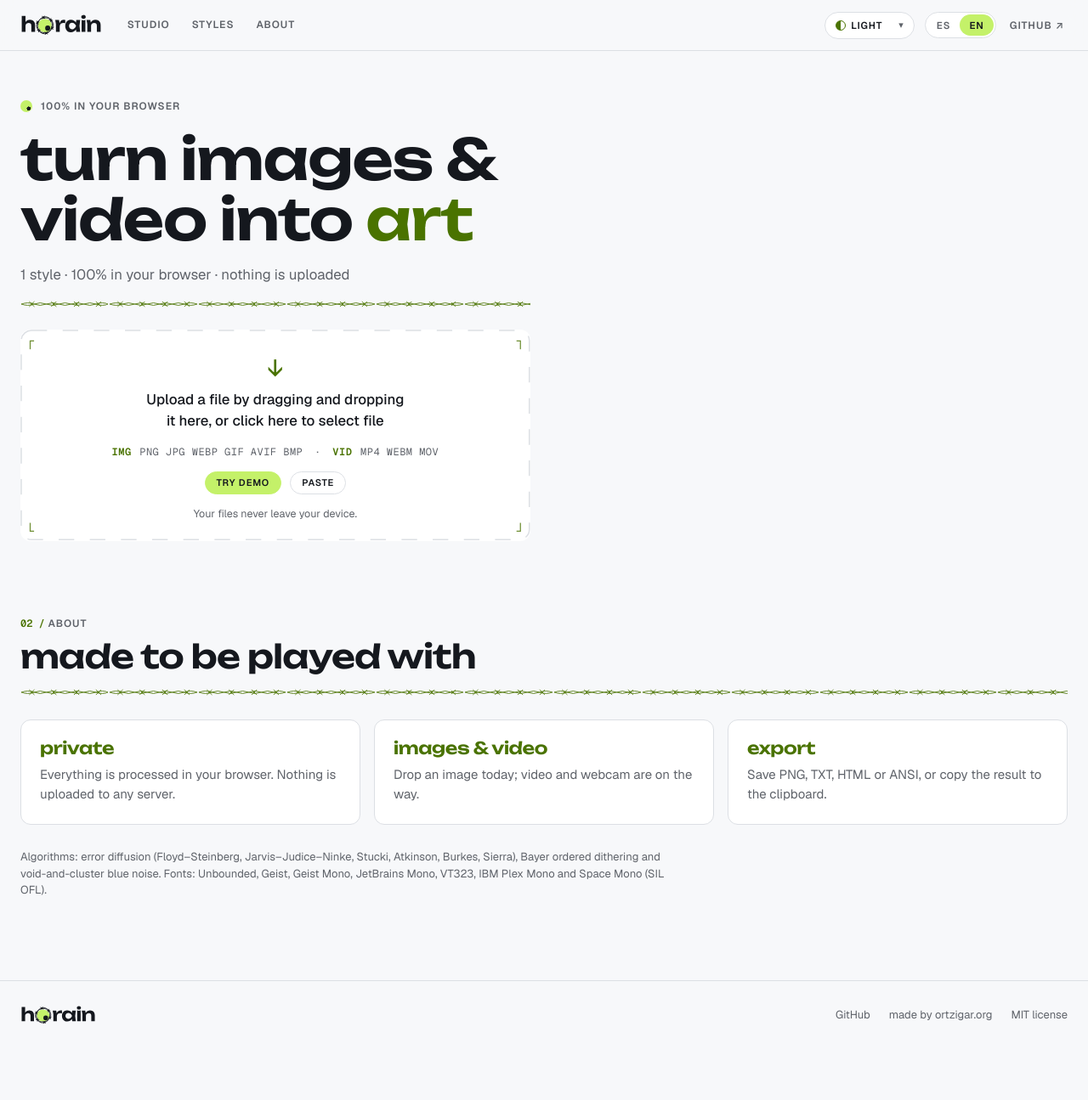
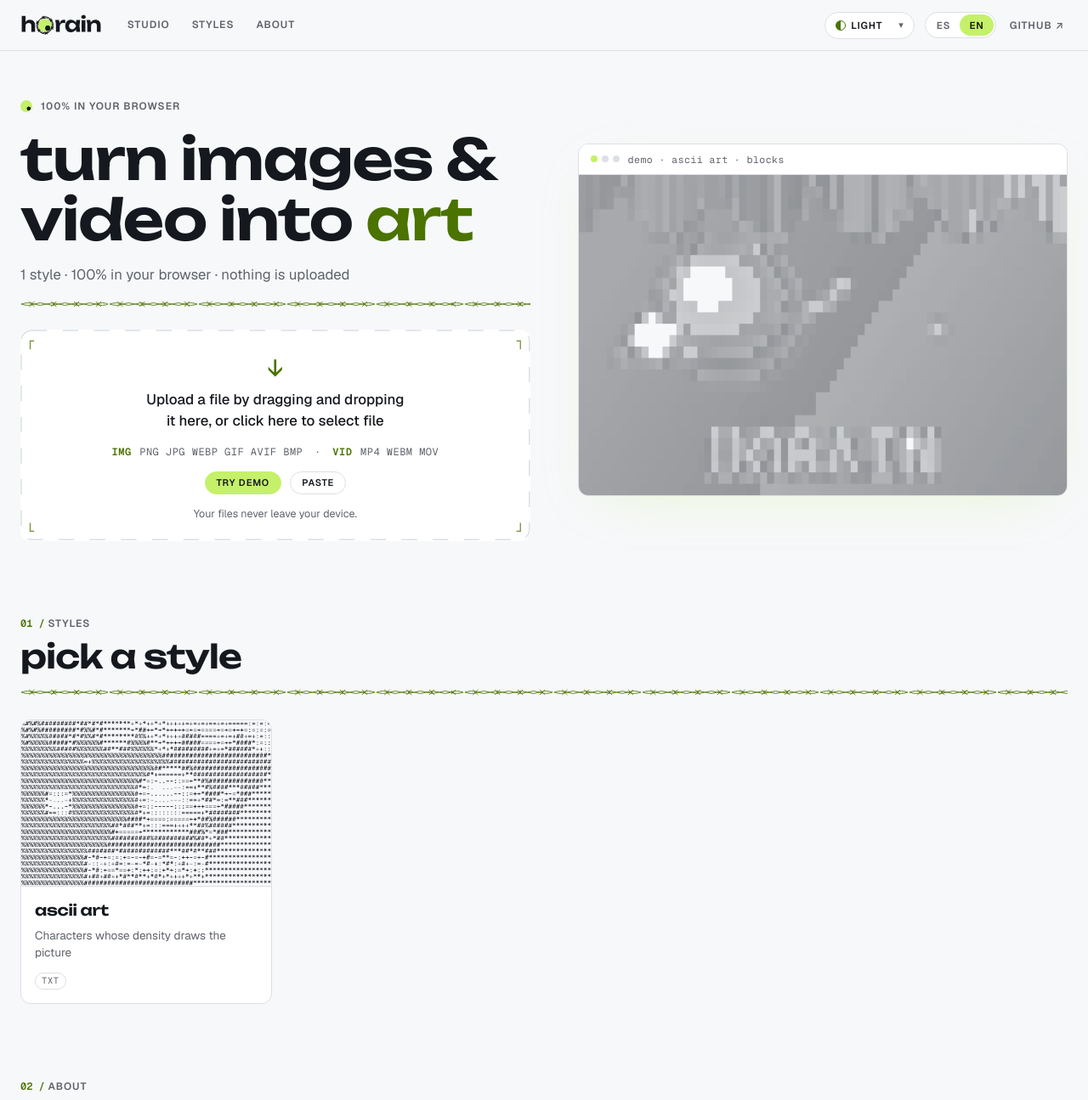
Before and after one commit to ortzigaraio/Dither-art, a plain HTML site: page index.html in a window 1280 px wide. Shown: the top 1295 px of the page at 85% size. Before the commit the page ends 1235 px from the top, so only its background shows below. Drawn offline with Linux system fonts and the light colour scheme.

Commit message:
feat(app): wire studio, live hero demo and mode gallery
The studio ties store, controls, pipeline and exports together (draft quality while dragging, automatic quality drop, zoom-linked preview scale). The home hero runs the real engine on the demo source and the gallery renders lazy thumbnails.

```diff
--- a/css/components.css
+++ b/css/components.css
@@ -798,7 +798,7 @@ body.is-dragging .drop-overlay { display: flex; }
    ============================================================ */
 
 .sheet-tabs {
-  display: flex;
+  display: none;
   position: sticky;
   top: 0;
   z-index: 5;
@@ -824,11 +824,13 @@ body.is-dragging .drop-overlay { display: flex; }
 .sheet-tab[aria-selected="true"] { color: var(--accent-text); border-bottom-color: var(--accent-text); }
 
 @media (max-width: 699px) {
+  .sheet-tabs { display: flex; }
   .studio-panel[data-tab="image"] .group:not([data-tab="image"]),
   .studio-panel[data-tab="mode"] .group:not([data-tab="mode"]),
   .studio-panel[data-tab="color"] .group:not([data-tab="color"]),
   .studio-panel[data-tab="export"] .group:not([data-tab="export"]) { display: none; }
   .viewer-toolbar { padding: 8px var(--gutter); }
+  .viewer-toolbar #vw-full { display: none; }
   .viewer-chips { left: var(--gutter); top: 54px; }
 }
 
--- a/css/layout.css
+++ b/css/layout.css
@@ -228,10 +228,6 @@ body[data-view="studio"] .site-footer { display: none; }
   .studio-panel .panel-title { display: none; }
 }
 
-@media (min-width: 700px) {
-  .sheet-tabs { display: none; }
-}
-
 @media (max-width: 899px) {
   .hero-demo { order: 2; }
 }
--- a/src/i18n/en.js
+++ b/src/i18n/en.js
@@ -79,6 +79,7 @@ export default {
   'cat.sim': 'Simulation',
 
   'viewer.toolbar': 'Viewer',
+  'viewer.viewport': 'Zoom and pan: mouse wheel, drag, or the + − 0 keys',
   'viewer.canvasLabel': 'Result',
   'viewer.fit': 'Fit',
   'viewer.split': 'Before/after',
--- a/src/i18n/es.js
+++ b/src/i18n/es.js
@@ -79,6 +79,7 @@ export default {
   'cat.sim': 'Simulación',
 
   'viewer.toolbar': 'Visor',
+  'viewer.viewport': 'Zoom y desplazamiento: rueda del ratón, arrastrar, o las teclas +, − y 0',
   'viewer.canvasLabel': 'Resultado',
   'viewer.fit': 'Ajustar',
   'viewer.split': 'Antes/después',
--- a/src/main.js
+++ b/src/main.js
@@ -4,8 +4,9 @@ import { t, initI18n, onLangChange } from './i18n/i18n.js';
 import { initHeader, setActiveNav } from './ui/header.js';
 import { initDropzone } from './ui/dropzone.js';
 import { toast, toastError, toastWarn } from './ui/toast.js';
-import { createViewer } from './ui/viewer.js';
-import { createInputGroup } from './ui/inputPanel.js';
+import { createHome } from './ui/hero.js';
+import { createStudio } from './studio.js';
+import { MODES } from './modes/index.js';
 import { validateFile, FileError } from './io/validate.js';
 import { ImageSource, DemoSource } from './io/sources.js';
 
@@ -35,7 +36,8 @@ const $ = (sel) => document.querySelector(sel);
 const app = {
   source: null,
   view: 'home',
-  viewer: null,
+  studio: null,
+  home: null,
   dropzone: null,
 };
 
@@ -46,7 +48,8 @@ function setView(view) {
   $('#studio').hidden = view !== 'studio';
   document.body.classList.toggle('has-source', !!app.source);
   setActiveNav(view === 'studio' ? 'studio' : null);
-  if (view === 'studio') requestAnimationFrame(() => app.viewer?.fit());
+  app.studio?.setActive(view === 'studio');
+  app.home?.setActive(view === 'home');
 }
 
 function scrollToHash(id) {
@@ -71,18 +74,9 @@ function navigate(target) {
   requestAnimationFrame(() => scrollToHash(target));
 }
 
-function renderInputPanel() {
-  const host = $('#controls');
-  host.textContent = '';
-  if (app.source) host.appendChild(createInputGroup(app.source, { onChange: () => app.dropzone.openPicker() }));
-}
-
 function setSource(source) {
-  const old = app.source;
   app.source = source;
-  old?.dispose();
-  renderInputPanel();
-  app.viewer.showSource(source);
+  app.studio.setSource(source); // the studio disposes the previous source
   setView('studio');
 }
 
@@ -125,21 +119,27 @@ async function openDemo() {
 }
 
 function updateHeroSub() {
-  const n = 1;
+  const n = MODES.length;
   $('#hero-sub').textContent = t(n === 1 ? 'hero.sub.one' : 'hero.sub', { n });
+}
+
+async function openMode(modeId) {
+  app.studio.store.setModeId(modeId);
+  if (app.source) setView('studio');
+  else await openDemo();
 }
 
 function boot() {
   initI18n();
-  app.viewer = createViewer();
+  app.studio = createStudio({ onChangeFile: () => app.dropzone.openPicker() });
+  app.home = createHome({ onOpenMode: openMode });
   initHeader({ onNavigate: navigate });
   app.dropzone = initDropzone({ onFile: openFile, onDemo: openDemo });
   updateHeroSub();
-  onLangChange(() => {
-    updateHeroSub();
-    renderInputPanel();
-  });
+  onLangChange(updateHeroSub);
+  app.studio.mount();
   setView('home');
+  app.home.init().catch((err) => console.warn('[horain] home init failed', err));
   document.documentElement.dataset.ready = 'true';
 }
 
--- /dev/null
+++ b/src/studio.js
@@ -0,0 +1,316 @@
+// Studio controller: ties state, controls, viewer, pipeline, scheduler and exports together.
+// main.js only boots the page and decides which view is visible.
+
+import { t, tl, onLangChange } from './i18n/i18n.js';
+import { createStore, decodeShareHash } from './state.js';
+import { getMode } from './modes/index.js';
+import { createPipeline } from './engine/pipeline.js';
+import { cropRect } from './engine/preprocess.js';
+import { createScheduler } from './scheduler.js';
+import { createViewer } from './ui/viewer.js';
+import { createControls } from './ui/controls.js';
+import { createModeList } from './ui/modeList.js';
+import { createExportGroup } from './ui/exportPanel.js';
+import { createInputGroup } from './ui/inputPanel.js';
+import { themeOutputColors, onThemeChange } from './ui/header.js';
+import { scramble } from './ui/scramble.js';
+import { toast, toastError, toastWarn } from './ui/toast.js';
+import { exportName, downloadBlob } from './io/download.js';
+import { canvasToBlob, fitExportScale, copyImageBlob, copyText } from './io/exportImage.js';
+import { LIMITS } from './config.js';
+
+const isMobile = () => window.matchMedia('(max-width: 699px)').matches;
+
+/**
+ * @param {{ onChangeFile: () => void }} hooks
+ */
+export function createStudio({ onChangeFile }) {
+  const store = createStore();
+  const notices = [];
+  if (location.hash.startsWith('#s=')) {
+    const shared = decodeShareHash(location.hash);
+    if (shared) store.replace(shared);
+    else {
+      notices.push(() => toastWarn(t('info.stateIgnored')));
+      store.load();
+    }
+  } else {
+    store.load();
+  }
+
+  let source = null;
+  let active = false;
+  let dragging = false;
+  let theme = themeOutputColors();
+  let lastTime = 0;
+  let autoScale = 1;
+  let slowFrames = 0;
+  let exporting = false;
+
+  const mode = () => getMode(store.state.modeId);
+  const paramsNow = () => {
+    const s = store.state;
+    return { global: s.global, color: s.color, depth: s.depth, postfx: s.postfx, mode: s.modes[s.modeId] };
+  };
+  const dpr = () => Math.min(2, Math.max(1, window.devicePixelRatio || 1));
+  const MAX_PREVIEW_SIDE = 4096;
+
+  // The preview is rendered at the resolution the current zoom needs, so text stays sharp when zooming in.
+  let scaleTimer = 0;
+  let previewScale = 1;
+  let lastLogical = { w: 0, h: 0 };
+  function wantedScale() {
+    let k = Math.min(4, Math.max(1, Math.ceil(viewer.zoom * dpr() - 0.01)));
+    if (lastLogical.w) k = Math.min(k, Math.max(1, Math.floor(MAX_PREVIEW_SIDE / Math.max(lastLogical.w, lastLogical.h))));
+    return k;
+  }
+  function onZoom() {
+    clearTimeout(scaleTimer);
+    scaleTimer = setTimeout(() => {
+      const k = wantedScale();
+      if (k !== previewScale) { previewScale = k; scheduler.markDirty(); }
+    }, 160);
+  }
+
+  // ---- engine ------------------------------------------------------------------------------
+  const pipeline = createPipeline({ onInvalidate: () => scheduler.markDirty() });
+  let exportPipeline = null;
+  const getExportPipeline = () => exportPipeline || (exportPipeline = createPipeline());
+
+  const viewer = createViewer({ onZoomChange: onZoom });
+
+  async function renderFrame(nowSec) {
+    if (!source) return;
+    const m = mode();
+    const animated = !!(source.animated || m.animated);
+    const time = animated ? nowSec : 0;
+    lastTime = time;
+    const result = await pipeline.render({
+      source,
+      mode: m,
+      params: paramsNow(),
+      time,
+      quality: dragging ? 'draft' : 'full',
+      outScale: previewScale,
+      autoScale,
+      theme,
+    });
+
+    lastLogical = { w: result.width / result.outScale, h: result.height / result.outScale };
+    viewer.present(result, {
+      drawOriginal: (g, w, h) => {
+        const crop = cropRect(store.state.global, source.width, source.height);
+        g.save();
+        if (store.state.global.flipX) { g.translate(w, 0); g.scale(-1, 1); }
+        g.drawImage(source.frame(time), crop.sx, crop.sy, crop.sw, crop.sh, 0, 0, w, h);
+        g.restore();
+      },
+    });
+    viewer.setStats({
+      res: `${result.meta?.cols ?? result.workWidth}×${result.meta?.rows ?? result.workHeight}`,
+      fps: animated ? scheduler.fps : 0,
+      ms: result.ms,
+    });
+
+    // Automatic quality (PLAN.md 18.2): >200 ms for 5 frames in a row lowers the working resolution
+    if (result.ms > LIMITS.slowRenderMs && !result.error) {
+      slowFrames++;
+      if (slowFrames >= LIMITS.slowRenderFrames && autoScale > 0.26) {
+        autoScale = Math.max(0.25, autoScale * 0.7);
+        slowFrames = 0;
+        scheduler.markDirty();
+      }
+    } else {
+      slowFrames = 0;
+    }
+    viewer.setChips({ auto: autoScale < 1, error: !!result.error });
+    document.body.dataset.rendered = String(Number(document.body.dataset.rendered || 0) + 1);
+  }
+
+  const scheduler = createScheduler({
+    render: renderFrame,
+    isAnimated: () => active && !!source && !!(source.animated || mode().animated),
+    isActive: () => active && viewer.visible,
+    maxFps: isMobile() ? LIMITS.mobileMaxFps : 0,
+  });
+
+  // ---- exports -----------------------------------------------------------------------------
+  async function withExport(label, fn) {
+    if (exporting || !source) {
+      if (!source) toast(t('export.nothing'), { type: 'warn' });
+      return;
+    }
+    exporting = true;
+    viewer.setBusy(true, label);
+    try {
+      await fn();
+    } catch (err) {
+      console.warn('[horain] export failed', err);
+      toastError(t('export.failed'));
+    } finally {
+      exporting = false;
+      viewer.setBusy(false);
+    }
+  }
+
+  const exportBase = () => ({
+    source, mode: mode(), params: paramsNow(), time: lastTime, quality: 'full', isExport: true, theme,
+  });
+
+  /** Render a full-quality export pass and return { result, state }. */
+  async function renderExport(outScale = 1) {
+    const pipe = getExportPipeline();
+    const base = exportBase();
+    const result = await pipe.render({ ...base, outScale });
+    if (result.error) throw result.error;
+    return { result, state: pipe.getState(base.mode.id), mode: base.mode };
+  }
+
+  async function pngBlob(scale) {
+    const probe = await renderExport(1);
+    const fit = fitExportScale(probe.result.width, probe.result.height, scale);
+    const out = fit.scale === 1 ? probe : await renderExport(fit.scale);
+    if (fit.clamped) toast(t('export.scaleClamped', { px: Math.max(out.result.width, out.result.height) }), { type: 'warn' });
+    return canvasToBlob(out.result.canvas, 'image/png');
+  }
+
+  const actions = {
+    png: (scale) => withExport(t('viewer.rendering'), async () => {
+      const blob = await pngBlob(scale);
+      const name = downloadBlob(blob, exportName(mode().id, 'png'));
+      toast(t('export.saved', { name }));
+    }),
+
+    text: (format, opts = {}) => withExport(t('viewer.rendering'), async () => {
+      const { state, mode: m } = await renderExport(1);
+      const text = m.toText(state, format, opts);
+      const ext = format === 'ansi' ? 'ansi.txt' : format;
+      const type = format === 'html' ? 'text/html;charset=utf-8' : 'text/plain;charset=utf-8';
+      const name = downloadBlob(new Blob([text], { type }), exportName(m.id, ext));
+      toast(t('export.saved', { name }));
+    }),
+
+    copyText: () => withExport(t('viewer.rendering'), async () => {
+      const { state, mode: m } = await renderExport(1);
+      const text = m.toText(state, 'txt');
+      if (await copyText(text)) {
+        toast(t('export.copied'));
+      } else {
+        downloadBlob(new Blob([text], { type: 'text/plain;charset=utf-8' }), exportName(m.id, 'txt'));
+        toastWarn(t('export.copyFailed'));
+      }
+    }),
+
+    copyImage: () => withExport(t('viewer.rendering'), async () => {
+      const blob = await pngBlob(1);
+      if (await copyImageBlob(blob)) {
+        toast(t('export.copied'));
+      } else {
+        downloadBlob(blob, exportName(mode().id, 'png'));
+        toastWarn(t('export.copyFailed'));
+      }
+    }),
+
+    share: async () => {
+      const hash = store.shareHash();
+      try { history.replaceState(null, '', hash); } catch { /* sandboxed frame */ }
+      const url = `${location.origin}${location.pathname}${hash}`;
+      if (await copyText(url)) toast(t('export.shareCopied'));
+      else toastWarn(t('export.shareFailed'));
+    },
+  };
+
+  // ---- controls and mode list ----------------------------------------------------------------
+  const controls = createControls({
+    host: document.getElementById('controls'),
+    panel: document.getElementById('studio-panel'),
+    tabsHost: document.getElementById('sheet-tabs'),
+    store,
+    getMode: mode,
+    getTheme: () => theme,
+    onDragging: (on) => {
+      dragging = on;
+      if (!on) scheduler.markDirty(); // back to full quality
+    },
+    extra: {
+      input: () => (source ? createInputGroup(source, { onChange: onChangeFile }) : null),
+      export: () => createExportGroup(mode(), actions),
+    },
+  });
+
+  const modeList = createModeList({
+    listEl: document.getElementById('mode-list'),
+    selectEl: document.getElementById('mode-select'),
+    onSelect: (id) => store.setModeId(id),
+  });
+  modeList.setActive(store.state.modeId);
+
+  store.subscribe((path) => {
+    if (path === 'modeId') {
+      autoScale = 1;
+      slowFrames = 0;
+      modeList.setActive(store.state.modeId);
+      controls.rebuild();
+      scramble(document.querySelector('[data-group="mode"] .group-title'), t('studio.group.mode', { mode: tl(mode().name) }));
+    } else if (path === 'replace' || path.startsWith('reset.')) {
+      modeList.setActive(store.state.modeId);
+      if (path === 'replace') controls.rebuild();
+      else controls.refresh(true);
+    } else {
+      controls.refresh();
+    }
+    scheduler.markDirty();
+  });
+
+  onThemeChange(() => {
+    theme = themeOutputColors();
+    controls.refresh();
+    scheduler.markDirty();
+  });
+
+  onLangChange(() => {
+    modeList.rebuild();
+    controls.rebuild();
+  });
+
+  scheduler.start();
+
+  return {
+    store,
+    viewer,
+    get source() { return source; },
+
+    setSource(next) {
+      const old = source;
+      source = next;
+      old?.dispose();
+      pipeline.invalidate();
+      viewer.reset();
+      previewScale = Math.round(dpr());
+      lastLogical = { w: 0, h: 0 };
+      autoScale = 1;
+      slowFrames = 0;
+      controls.rebuild();
+      scheduler.markDirty();
+    },
+
+    /** The studio only renders while its view is on screen. */
+    setActive(on) {
+      active = on;
+      if (on) {
+        controls.refresh();
+        viewer.fit();
+        scheduler.markDirty();
+      }
+      scheduler.poke();
+    },
+
+    mount() {
+      controls.rebuild();
+      notices.splice(0).forEach((fn) => fn());
+    },
+
+    actions,
+    scheduler,
+  };
+}
--- /dev/null
+++ b/src/ui/hero.js
@@ -0,0 +1,227 @@
+// Home view: the live demo (the real engine running on the procedural DemoSource, rotating looks every 4 s)
+// and the gallery of modes with lazily rendered thumbnails.
+
+import { t, tl, onLangChange } from '../i18n/i18n.js';
+import { MODES, getMode, hasMode } from '../modes/index.js';
+import { createPipeline } from '../engine/pipeline.js';
+import { createScheduler } from '../scheduler.js';
+import { IMAGE_PARAMS } from '../engine/preprocess.js';
+import { COLOR_PARAMS } from '../engine/color.js';
+import { DemoSource } from '../io/sources.js';
+import { defaultsOf, sanitizeParams } from '../state.js';
+import { themeOutputColors, onThemeChange } from './header.js';
+
+const ROTATE_EVERY = 4; // seconds
+
+/** Looks the hero rotates through. Each is a partial parameter set, validated against the schemas. */
+const LOOKS = [
+  { modeId: 'ascii', mode: { gradient: 'standard' }, global: { cols: 92 } },
+  { modeId: 'ascii', mode: { gradient: 'blocks' }, color: { colorMode: 'gradient' }, global: { cols: 70, contrast: 120 } },
+  { modeId: 'ascii', mode: { gradient: 'detailed' }, color: { colorMode: 'original' }, global: { cols: 110, dither: 'atkinson' } },
+  { modeId: 'ascii', mode: { gradient: 'katakana' }, color: { colorMode: 'mono', ink: '#00ff41', bg: '#031205' }, global: { cols: 84, edges: 3 } },
+];
+
+function paramsFor(modeId, partial = {}, colsOverride) {
+  const mode = getMode(modeId);
+  const params = {
+    global: sanitizeParams(IMAGE_PARAMS, { ...defaultsOf(IMAGE_PARAMS), ...partial.global }),
+    color: sanitizeParams(COLOR_PARAMS, { ...defaultsOf(COLOR_PARAMS), ...partial.color }),
+    depth: {},
+    postfx: {},
+    mode: sanitizeParams(mode.params, { ...defaultsOf(mode.params), ...partial.mode }),
+  };
+  if (colsOverride) params.global.cols = colsOverride;
+  return params;
+}
+
+const reducedMotion = () => window.matchMedia('(prefers-reduced-motion: reduce)').matches;
+const previewScale = () => Math.min(2, Math.max(1, Math.round(window.devicePixelRatio || 1)));
+
+/**
+ * @param {{ onOpenMode: (modeId: string) => void }} hooks
+ */
+export function createHome({ onOpenMode }) {
+  const demoFigure = document.getElementById('hero-demo');
+  const demoCanvas = document.getElementById('hero-canvas');
+  const demoLabel = document.getElementById('hero-demo-label');
+  const modesSection = document.getElementById('modes');
+  const grid = document.getElementById('mode-grid');
+
+  let homeActive = true;
+  let inView = true;
+  let theme = themeOutputColors();
+  let demo = null;
+  let lookIndex = -1;
+
+  const pipeline = createPipeline({ onInvalidate: () => scheduler.markDirty() });
+  const dctx = demoCanvas.getContext('2d');
+
+  // ---- hero demo ----------------------------------------------------------------------------
+  function labelFor(look) {
+    const mode = getMode(look.modeId);
+    return t('hero.demoLabel', { mode: `${tl(mode.name).toLowerCase()} · ${look.mode?.gradient ?? ''}`.replace(/ · $/, '') });
+  }
+
+  async function frame(now) {
+    if (!demo) return;
+    const still = reducedMotion();
+    const idx = still ? 0 : Math.floor(now / ROTATE_EVERY) % LOOKS.length;
+    const look = LOOKS[idx];
+    if (!hasMode(look.modeId)) return;
+    if (idx !== lookIndex) {
+      lookIndex = idx;
+      demoLabel.textContent = labelFor(look);
+    }
+    const mode = getMode(look.modeId);
+    const result = await pipeline.render({
+      source: demo,
+      mode,
+      params: paramsFor(look.modeId, look),
+      time: still ? demo.still : now,
+      quality: 'full',
+      outScale: previewScale(),
+      theme,
+    });
+    if (demoCanvas.width !== result.width || demoCanvas.height !== result.height) {
+      demoCanvas.width = result.width;
+      demoCanvas.height = result.height;
+    }
+    dctx.clearRect(0, 0, demoCanvas.width, demoCanvas.height);
+    dctx.drawImage(result.canvas, 0, 0);
+  }
+
+  const scheduler = createScheduler({
+    render: frame,
+    isAnimated: () => homeActive && inView && !reducedMotion(),
+    isActive: () => homeActive && inView,
+    maxFps: 20,
+  });
+
+  if ('IntersectionObserver' in window) {
+    new IntersectionObserver((entries) => {
+      inView = entries[entries.length - 1].isIntersecting;
+      scheduler.poke();
+    }).observe(demoFigure);
+  }
+
+  // ---- gallery ------------------------------------------------------------------------------------
+  const cards = [];
+  let thumbPipe = null;
+  let thumbSource = null;
+  const thumbQueue = [];
+  let thumbBusy = false;
+
+  async function drawThumb(card) {
+    if (!thumbPipe) {
+      thumbPipe = createPipeline();
+      thumbSource = await DemoSource.create({ animated: false, still: 1.4 });
+    }
+    const mode = card.mode;
+    const params = paramsFor(mode.id, mode.thumb || {}, 64);
+    const r = await thumbPipe.render({ source: thumbSource, mode, params, time: 1.4, quality: 'full', outScale: 1, theme });
+    const c = card.canvas;
+    if (c.width !== r.width || c.height !== r.height) { c.width = r.width; c.height = r.height; }
+    const g = c.getContext('2d');
+    g.clearRect(0, 0, c.width, c.height);
+    g.drawImage(r.canvas, 0, 0);
+    card.themeKey = `${theme.ink}|${theme.bg}`;
+  }
+
+  async function pumpThumbs() {
+    if (thumbBusy) return;
+    thumbBusy = true;
+    while (thumbQueue.length) {
+      const card = thumbQueue.shift();
+      try { await drawThumb(card); } catch (err) { console.warn('[horain] thumbnail failed', err); }
+      await new Promise((r) => setTimeout(r, 0)); // yield to the page between thumbnails
+    }
+    thumbBusy = false;
+  }
+
+  const thumbObserver = 'IntersectionObserver' in window
+    ? new IntersectionObserver((entries) => {
+      for (const e of entries) {
+        if (!e.isIntersecting) continue;
+        const card = cards.find((c) => c.canvas === e.target);
+        if (card && card.themeKey !== `${theme.ink}|${theme.bg}` && !thumbQueue.includes(card)) thumbQueue.push(card);
+      }
+      pumpThumbs();
+    }, { rootMargin: '200px' })
+    : null;
+
+  function buildGallery() {
+    grid.textContent = '';
+    cards.length = 0;
+    for (const mode of MODES) {
+      const li = document.createElement('li');
+      const btn = document.createElement('button');
+      btn.type = 'button';
+      btn.className = 'mode-card';
+      btn.dataset.modeId = mode.id;
+      const canvas = document.createElement('canvas');
+      canvas.width = 360;
+      canvas.height = 240;
+      canvas.setAttribute('aria-hidden', 'true');
+      const body = document.createElement('div');
+      body.className = 'mode-card-body';
+      const name = document.createElement('span');
+      name.className = 'mode-card-name';
+      const blurb = document.createElement('span');
+      blurb.className = 'mode-card-blurb';
+      const badges = document.createElement('span');
+      badges.className = 'mode-card-badges';
+      for (const b of mode.badges || []) {
+        const s = document.createElement('span');
+        s.className = 'badge';
+        s.textContent = b;
+        badges.appendChild(s);
+      }
+      body.append(name, blurb, badges);
+      btn.append(canvas, body);
+      btn.addEventListener('click', () => onOpenMode(mode.id));
+      li.appendChild(btn);
+      grid.appendChild(li);
+      const card = { mode, canvas, name, blurb, btn, themeKey: '' };
+      cards.push(card);
+      thumbObserver?.observe(canvas);
+    }
+    relabel();
+  }
+
+  function relabel() {
+    for (const c of cards) {
+      c.name.textContent = tl(c.mode.name);
+      c.blurb.textContent = tl(c.mode.blurb);
+      c.btn.setAttribute('aria-label', t('modes.open', { mode: tl(c.mode.name) }));
+    }
+  }
+
+  onThemeChange(() => {
+    theme = themeOutputColors();
+    scheduler.markDirty();
+    for (const c of cards) {
+      if (c.themeKey && !thumbQueue.includes(c)) thumbQueue.push(c);
+    }
+    pumpThumbs();
+  });
+  onLangChange(() => {
+    relabel();
+    lookIndex = -1; // refresh the demo label
+    scheduler.markDirty();
+  });
+
+  return {
+    async init() {
+      buildGallery();
+      modesSection.hidden = false;
+      demo = await DemoSource.create({ animated: !reducedMotion() });
+      demoFigure.hidden = false;
+      scheduler.start();
+    },
+    setActive(on) {
+      homeActive = on;
+      if (on) scheduler.markDirty();
+      scheduler.poke();
+    },
+  };
+}
```
Also changed, not shown: index.html (+1 -1 lines).
